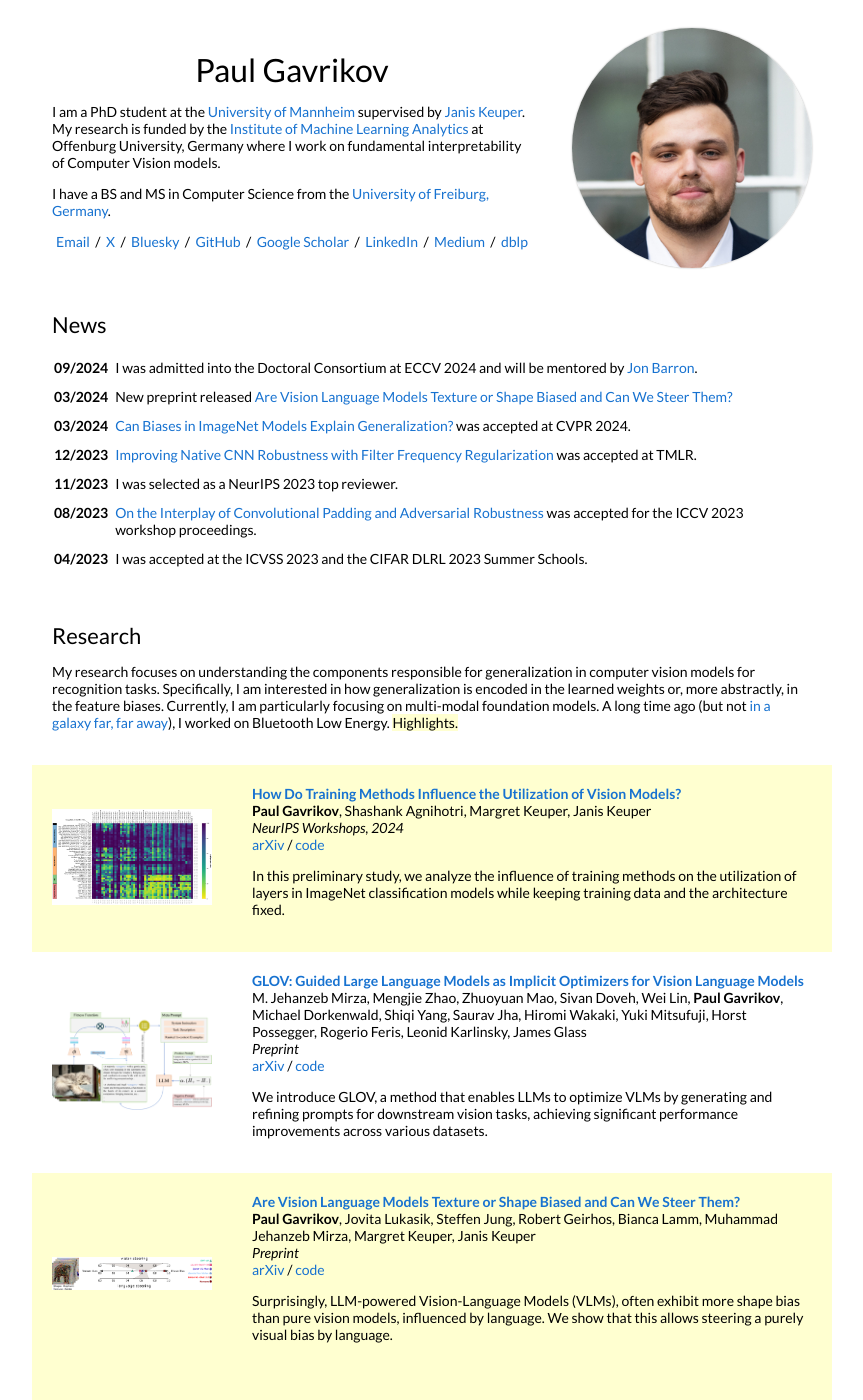
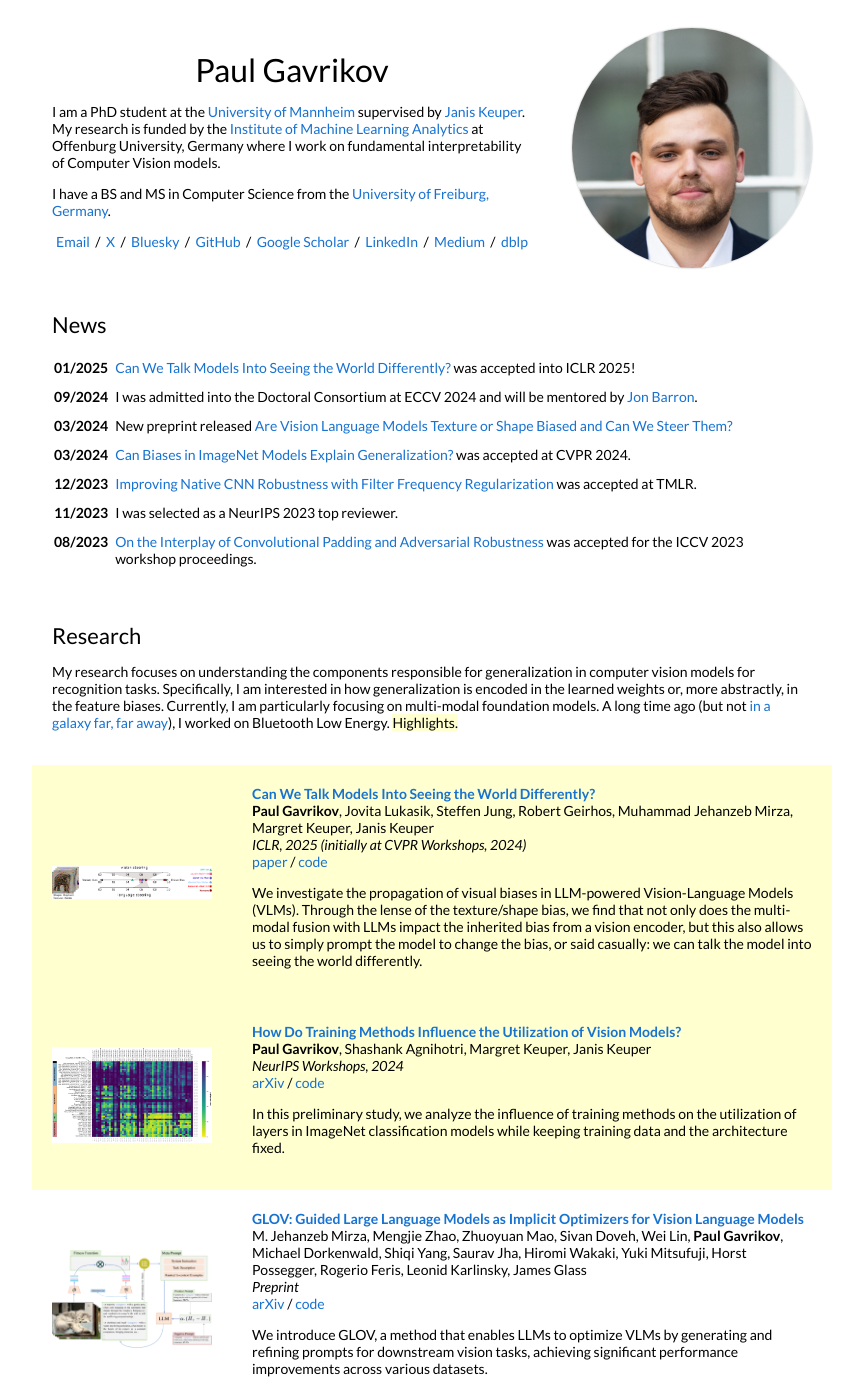
Before and after one commit to paulgavrikov/paulgavrikov.github.io, a Jekyll site: the page built from _posts/2018-05-15-intro.markdown, in a window 1280 px wide and 1400 px high. Shown: the whole window, without its empty margins (208-1071 px from the left). Built offline with Jekyll 4.4.1, drawn with Linux system fonts in a browser that asks for light colours.

Commit message:
ICLR 25 updates

```diff
--- a/_data/news.yml
+++ b/_data/news.yml
@@ -1,3 +1,6 @@
+- news_entry:
+  date: 01/2025
+  text: <a href="https://openreview.net/forum?id=iVMcYxTiVM">Can We Talk Models Into Seeing the World Differently?</a> was accepted into ICLR 2025!
 - news_entry:
   date: 09/2024
   text: I was admitted into the Doctoral Consortium at ECCV 2024 and will be mentored by <a href="https://jonbarron.info/">Jon Barron</a>.
--- a/_data/publications.yml
+++ b/_data/publications.yml
@@ -1,3 +1,13 @@
+- publication:
+  title: "Can We Talk Models Into Seeing the World Differently?"
+  authors: <b>Paul Gavrikov</b>, Jovita Lukasik, Steffen Jung, Robert Geirhos, Muhammad Jehanzeb Mirza, Margret Keuper, Janis Keuper
+  paperlink: https://openreview.net/forum?id=iVMcYxTiVM
+  conference: "ICLR, 2025 (initially at CVPR Workshops, 2024)"
+  time: 2024
+  highlight: True
+  short: "We investigate the propagation of visual biases in LLM-powered Vision-Language Models (VLMs). Through the lense of the texture/shape bias, we find that not only does the multi-modal fusion with LLMs impact the inherited bias from a vision encoder, but this also allows us to simply prompt the model to change the bias, or said casually: we can talk the model into seeing the world differently."
+  details: <a href="https://openreview.net/forum?id=iVMcYxTiVM">paper</a> / <a href="https://github.com/paulgavrikov/vlm_shapebias">code</a>
+  image: images/tn_vlm_shapebias.png
 - publication:
   title: "How Do Training Methods Influence the Utilization of Vision Models?"
   authors: <b>Paul Gavrikov</b>, Shashank Agnihotri, Margret Keuper, Janis Keuper
@@ -18,16 +28,6 @@
   short: "We introduce GLOV, a method that enables LLMs to optimize VLMs by generating and refining prompts for downstream vision tasks, achieving significant performance improvements across various datasets."
   details: <a href="https://arxiv.org/abs/2410.06154">arXiv</a> / <a href="https://github.com/jmiemirza/GLOV">code</a>
   image: images/tn_glov.png
-- publication:
-  title: "Are Vision Language Models Texture or Shape Biased and Can We Steer Them?"
-  authors: <b>Paul Gavrikov</b>, Jovita Lukasik, Steffen Jung, Robert Geirhos, Bianca Lamm, Muhammad Jehanzeb Mirza, Margret Keuper, Janis Keuper
-  paperlink: https://arxiv.org/abs/2403.09193
-  conference: "Preprint"
-  time: 2024
-  highlight: True
-  short: "Surprisingly, LLM-powered Vision-Language Models (VLMs), often exhibit more shape bias than pure vision models, influenced by language. We show that this allows steering a purely visual bias by language."
-  details: <a href="https://arxiv.org/abs/2403.09193">arXiv</a> / <a href="https://github.com/paulgavrikov/vlm_shapebias">code</a>
-  image: images/tn_vlm_shapebias.png
 - publication:
   title: "Can Biases in ImageNet Models Explain Generalization?"
   authors: <b>Paul Gavrikov</b>, Janis Keuper
```
